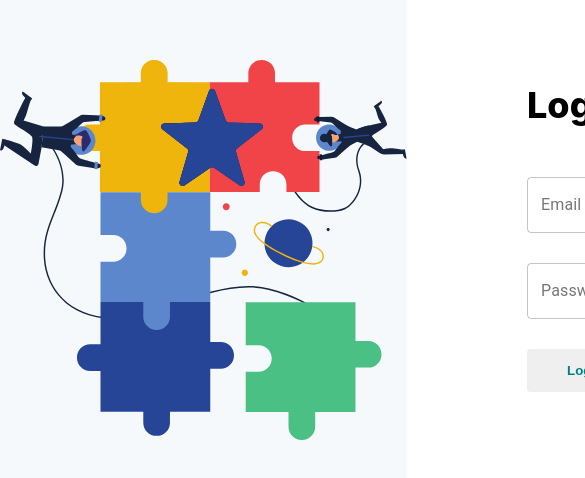
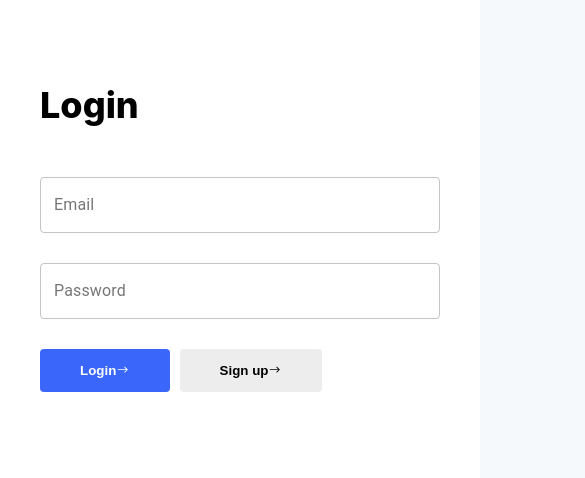
Before and after one commit to Ujjwal-here/Collab-Project-fronEnd, a Next.js app: page /login in a window 390 px wide. Shown: the part 170-648 px from the top of the page, 585 px wide, since content can reach past the window. Built offline with nearby package versions, Linux system fonts and the light colour scheme.

Commit message:
Mobile layout fixes

```diff
--- a/src/components/Auth/Login/LoginPage.jsx
+++ b/src/components/Auth/Login/LoginPage.jsx
@@ -19,9 +19,12 @@ const LoginPage = () => {
                         <div className={styles.supElements}>
                             <TextField label="Password" variant="outlined" fullWidth />
                         </div>
-                        <div>
+                        <div className={styles.buttonContainer}>
                             <button className={styles.supBtn} type="submit">
                                 Login <BsArrowRight />
+                            </button>
+                            <button className={styles.signUpButton} type="submit">
+                                Sign up <BsArrowRight />
                             </button>
                         </div>
                     </form>
--- a/src/components/Auth/Login/LoginPage.module.css
+++ b/src/components/Auth/Login/LoginPage.module.css
@@ -1,7 +1,6 @@
 .supMain {
     display: flex;
-    flex: 1;
-    justify-content: space-around;
+    /* justify-content: space-around; */
     height: 100vh;
     align-items: center;
 }
@@ -23,21 +22,39 @@
     margin-bottom: 50px;
 }
 
+.buttonContainer {
+    display: flex;
+}
+
 .supBtn {
     margin: 30px 0;
     border-radius: 4px;
     display: flex;
 
     border: none;
-    /* background: transparent; */
+    background: rgba(25, 77, 250, 0.856);
     padding: 14px 40px;
     cursor: pointer;
-    transition: 0.5s ease;
-    color: teal;
+    transition: 0.2s ease;
+    color: #fff;
     font-weight: bolder;
+    cursor: pointer;
 }
 
-.supBtn:hover {
+.signUpButton {
+    margin: 30px 10px;
+    border-radius: 4px;
+    display: flex;
+    border: none;
+    background: #d3d3d369;
+    padding: 14px 40px;
+    cursor: pointer;
+    transition: 0.2s ease;
+    font-weight: bolder;
+
+}
+
+.supBtn:hover, .signUpButton:hover {
     background-color: dodgerblue;
     color: cornsilk;
 }
@@ -49,8 +66,23 @@
 
 .col2 {
     display: flex;
+    margin: 0 auto;
     align-items: center;
     background-color: #fff;
     height: 100%;
     flex: 1;
 }
+
+
+@media screen and (max-width: 900px) {
+    .col1 {
+        display: none;
+    }
+
+    .col2 {
+        justify-content: center;
+    }
+    .supForm {
+        padding: 10px 40px;
+    }
+}
```
